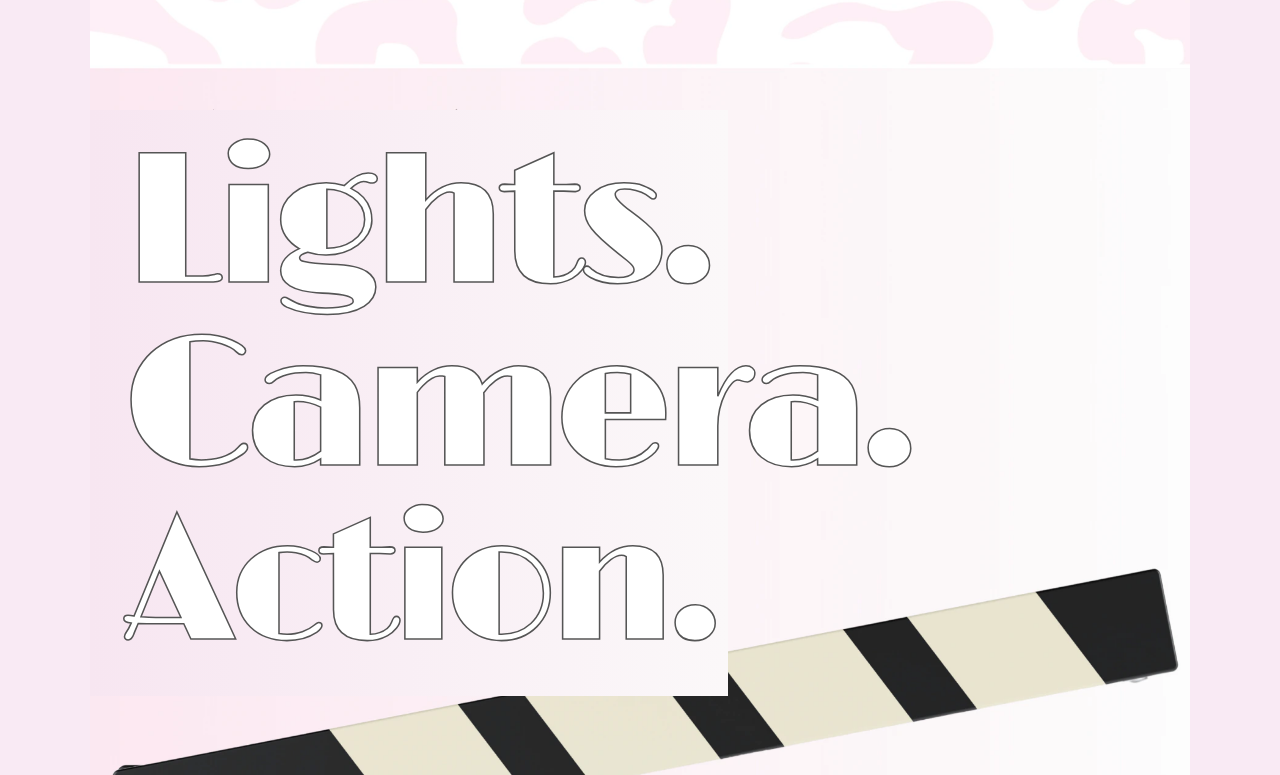
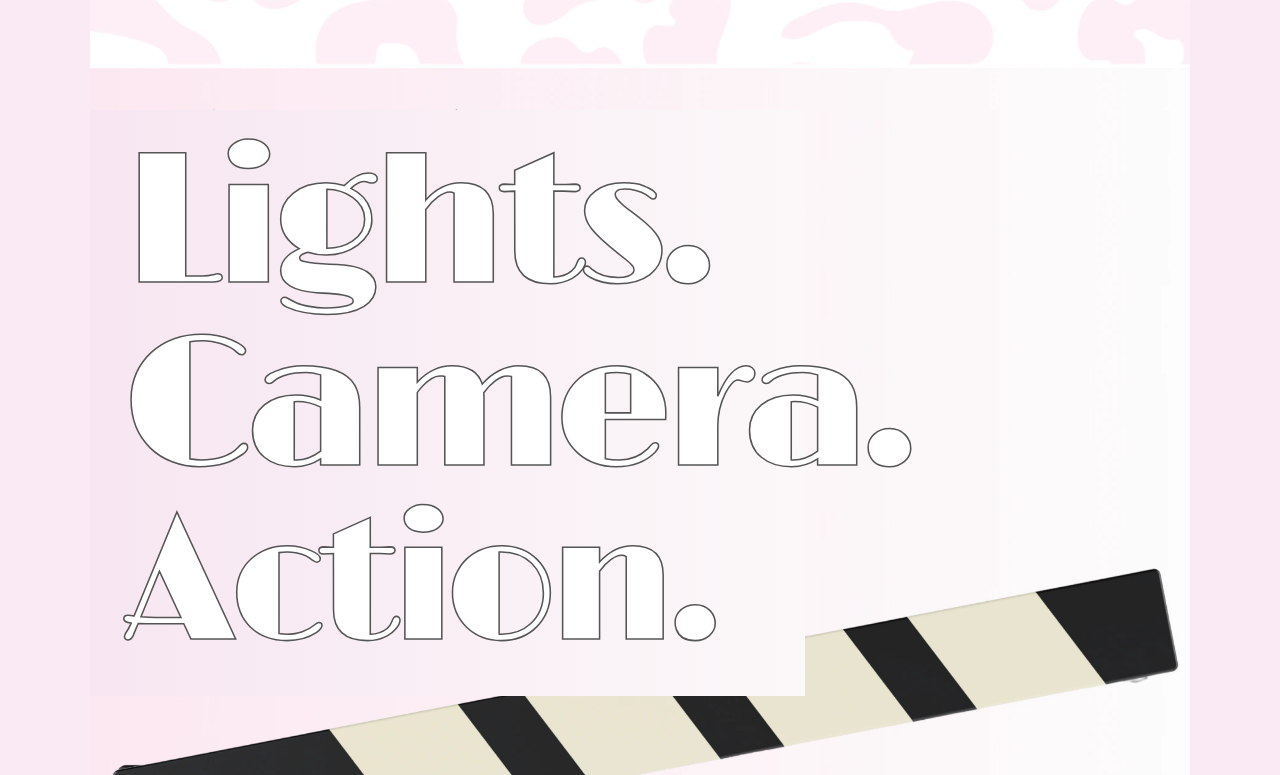
Before and after one commit to aaddaamm/the-vintage-vine, a Next.js app: page / in a window 1280 px wide. Shown: the part 7665-8440 px from the top of the page. Built offline with nearby package versions, Linux system fonts and the light colour scheme.

Commit message:
Separate action headline from clapperboard

```diff
--- a/app/page.tsx
+++ b/app/page.tsx
@@ -245,7 +245,7 @@ export default function Home() {
         />
 
         <h2
-          className="absolute top-0 left-0 z-[1] m-0 grid h-[40%] w-[58%] content-center bg-linear-to-r from-[#f7e6f1] to-[#fbf8f9] px-[3%] py-[2.5%]"
+          className="absolute top-0 left-0 z-[1] m-0 grid h-[40%] w-[65%] content-center bg-linear-to-r from-[#f7e6f1] to-[#fbf8f9] px-[3%] py-[2.5%]"
           id="contact-title"
         >
           {["Lights.", "Camera.", "Action."].map((word) => (
@@ -261,7 +261,7 @@ export default function Home() {
         </h2>
 
         <div
-          className="pointer-events-none absolute inset-0 z-[2] bg-[url('/canva-original/final-contact.webp')] bg-[length:100%_100%] bg-center bg-no-repeat [clip-path:polygon(0_49%,100%_34%,100%_100%,0_100%)]"
+          className="pointer-events-none absolute inset-0 z-[2] bg-[url('/canva-original/final-contact.webp')] bg-[length:100%_100%] bg-center bg-no-repeat [clip-path:polygon(0_55%,100%_40%,100%_100%,0_100%)]"
           aria-hidden="true"
         />
 
```
